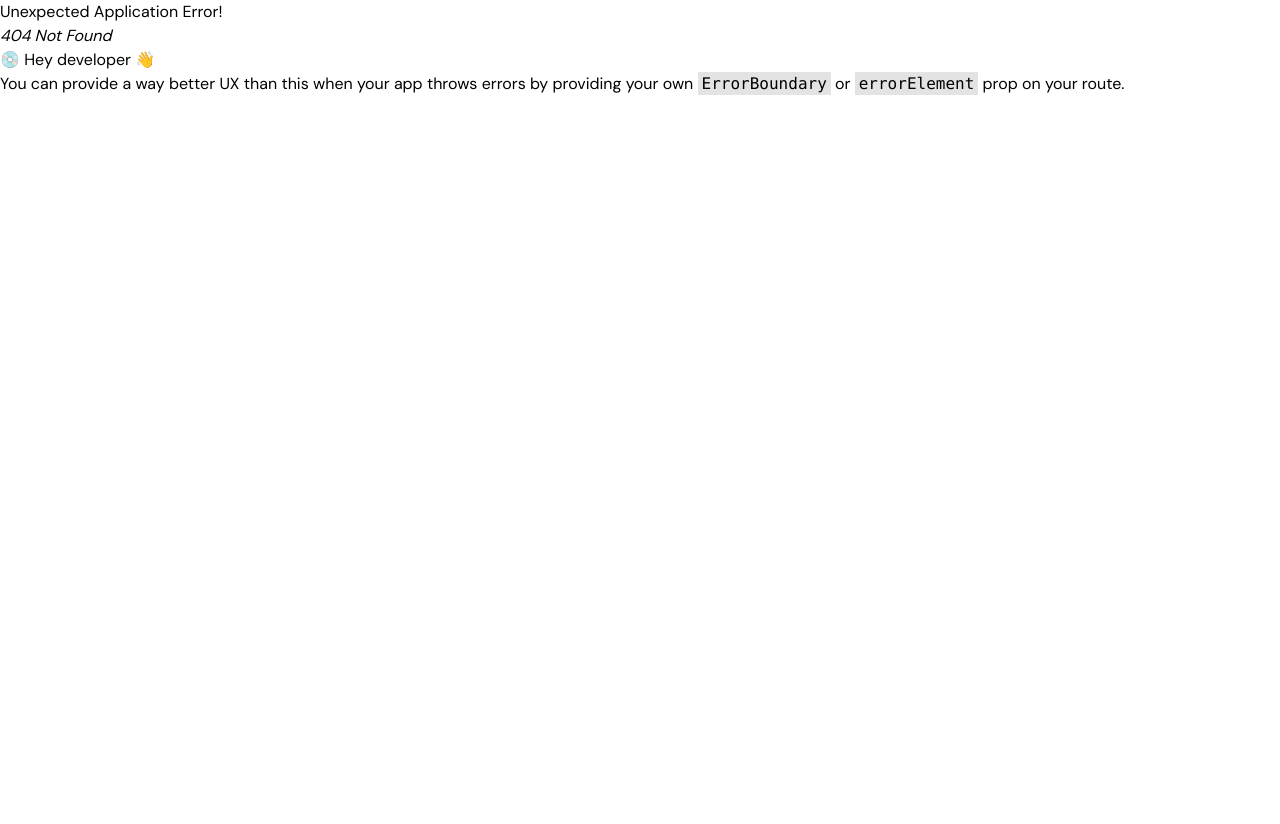
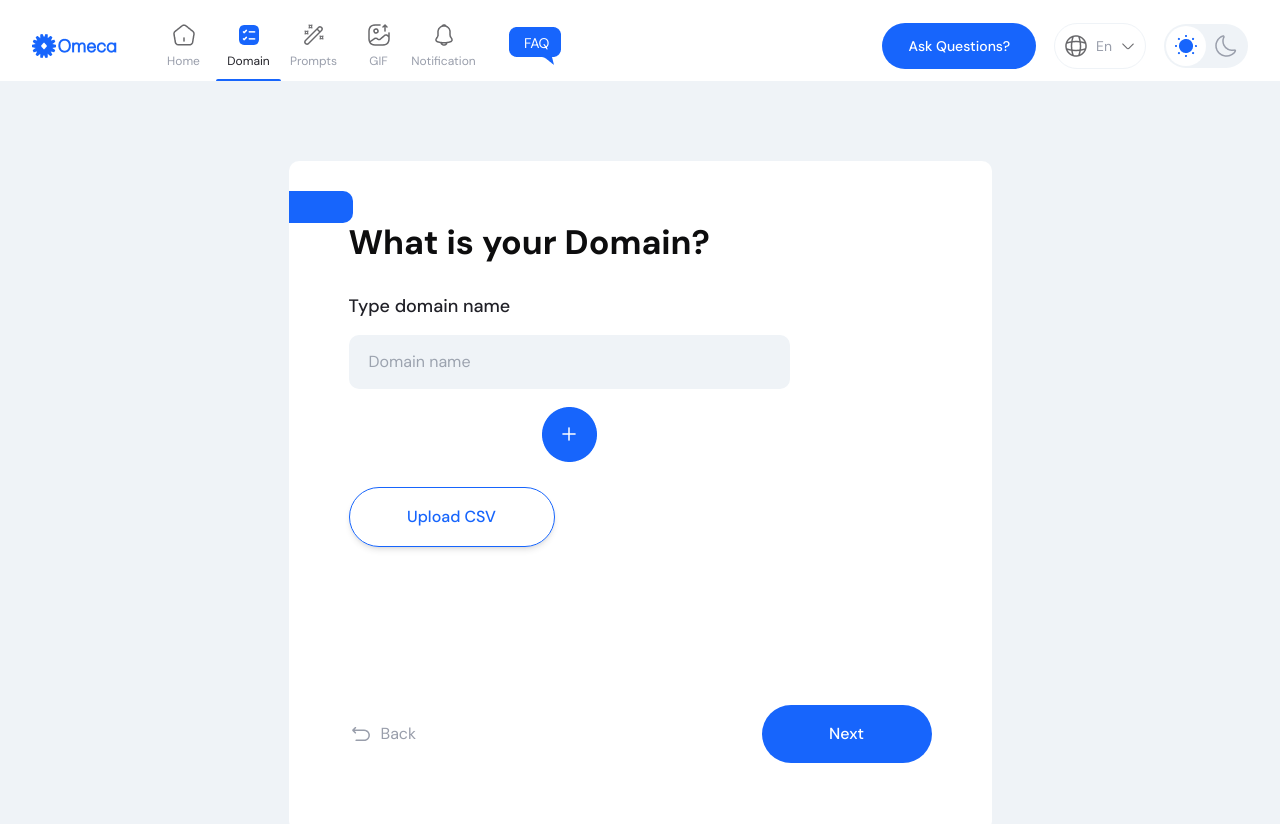
Before and after one commit to TajulDev/omeca, a React (Vite) app: page /domain in a window 1280 px wide. Before the commit this address had no page. Shown: the top 824 px of the page. Before the commit the page ends 800 px from the top, so only its background shows below. Built offline with nearby package versions, Linux system fonts and the light colour scheme.

Commit message:
domain stepper add

```diff
--- a/src/App.css
+++ b/src/App.css
@@ -2,6 +2,7 @@
 
 body {
     font-family: 'DM Sans', sans-serif;
+    background: #EFF3F7;
 }
 
 .faq_btn {
@@ -28,6 +29,22 @@ body {
     height: 2px;
     background-color: #1765FC;
     border-radius: 2px 2px 0px 0px;
-    bottom: -10px;
+    bottom: -12px;
     left: 0;
 }
+
+.point {
+    color: #202027 !important;
+    position: relative;
+}
+
+.point::after {
+    content: '';
+    position: absolute;
+    width: 64px;
+    height: 32px;
+    border-radius: 0px 10px 10px 0px;
+    background: #1765FC;
+    top: 30px;
+    left: 0;
+}
--- a/src/Components/Pages/Layout/MainLayout.jsx
+++ b/src/Layout/MainLayout.jsx
@@ -1,6 +1,6 @@
 import { Outlet } from "react-router-dom";
-import Header from "../../../Shared/Header";
-import Footer from "../../../Shared/Footer";
+import Header from "../Shared/Header";
+import Footer from "../Shared/Footer";
 
 const MainLayout = () => {
   return (
--- /dev/null
+++ b/src/Pages/Domain.jsx
@@ -0,0 +1,42 @@
+import { useState } from "react";
+import DomainLayout from "../Shared/DomainLayout";
+
+const Domain = () => {
+  const [step, setStep] = useState(1);
+  return (
+    <div className="point pt-[56px] pb-[42px] px-[60px] mt-[80px] mb-[109px] bg-white max-w-[703px] w-full mx-auto rounded-[10px]">
+      {step === 1 && (
+        <DomainLayout
+          title=" What is your Domain?"
+          label=" Type domain name"
+          placeholder="Domain name"
+          type="text"
+          step={step}
+          setStep={setStep}
+        />
+      )}
+      {step === 2 && (
+        <DomainLayout
+          title=" What is your Email?"
+          label="Type Email Address"
+          placeholder="Email name"
+          type="email"
+          step={step}
+          setStep={setStep}
+        />
+      )}
+      {step === 3 && (
+        <DomainLayout
+          title=" What is your Password?"
+          label="Type your  Password"
+          placeholder="Enter password"
+          type="password"
+          step={step}
+          setStep={setStep}
+        />
+      )}
+    </div>
+  );
+};
+
+export default Domain;
--- /dev/null
+++ b/src/Shared/DomainLayout.jsx
@@ -0,0 +1,66 @@
+import plus from "../assets/plus-btn.png";
+import undo from "../assets/undo.png";
+
+const DomainLayout = ({ title, label, placeholder, step, setStep, type }) => {
+  const handleBack = () => {
+    if (step > 1) {
+      setStep(step - 1);
+    }
+  };
+  const handleNext = () => {
+    if (step < 3) {
+      setStep(step + 1);
+    }
+  };
+  return (
+    <div className="h-[572px] ">
+      <div className="flex flex-col justify-between h-full">
+        <div>
+          <p className="text-[34px] font-bold text-primary mb-[25px]">
+            {title}
+          </p>
+          <div className="max-w-[441px] w-full">
+            <div>
+              <label className="text-[18px] font-medium mb-[15px] block">
+                {label}
+              </label>
+              <input
+                className="bg-[#EFF3F7] rounded-[10px] py-[15px] px-5 w-full"
+                type={type}
+                placeholder={placeholder}
+              />
+            </div>
+            <div className="text-center my-[18px]">
+              <button>
+                <img src={plus} alt="" />
+              </button>
+            </div>
+            {step === 1 && (
+              <button className="text-blue font-medium border border-blue rounded-[40px] shadow-md p-[17px] w-[206px]">
+                Upload CSV
+              </button>
+            )}
+          </div>
+        </div>
+
+        <div className="flex justify-between gap-4 items-center mb-[26px]">
+          <button
+            onClick={handleBack}
+            className="flex items-center gap-2 text-secondary font-normal"
+          >
+            <img src={undo} alt="" />
+            Back
+          </button>
+          <button
+            onClick={handleNext}
+            className="bg-blue text-white font-medium p-[17px] w-[170px] rounded-[60px]"
+          >
+            Next
+          </button>
+        </div>
+      </div>
+    </div>
+  );
+};
+
+export default DomainLayout;
--- a/src/Shared/Header.jsx
+++ b/src/Shared/Header.jsx
@@ -54,7 +54,7 @@ const Header = () => {
     },
   ];
   return (
-    <div className="px-8 py-[23px]">
+    <div className="px-8 pb-[12px] pt-[23px] bg-white">
       <div className="flex justify-between gap-5 items-center">
         <div className="flex items-center gap-[33px]">
           <div>
@@ -64,7 +64,8 @@ const Header = () => {
           </div>
           <div className="flex">
             {navlinks.map((data, index) => (
-              <div
+              <Link
+                to={data.path}
                 key={index}
                 className={`${
                   location.pathname === data.path && "active"
@@ -76,7 +77,7 @@ const Header = () => {
                   alt=""
                 />
                 <p className=" text-xs text-medium">{data.title}</p>
-              </div>
+              </Link>
             ))}
           </div>
           <button className="faq_btn">FAQ</button>
```
Also changed, not shown: src/Routes/Router.jsx (+7 -2 lines), src/Pages/Home.jsx (renamed from src/Components/Pages/Home.jsx), src/assets/plus-btn.png (added), src/assets/undo.png (added).
